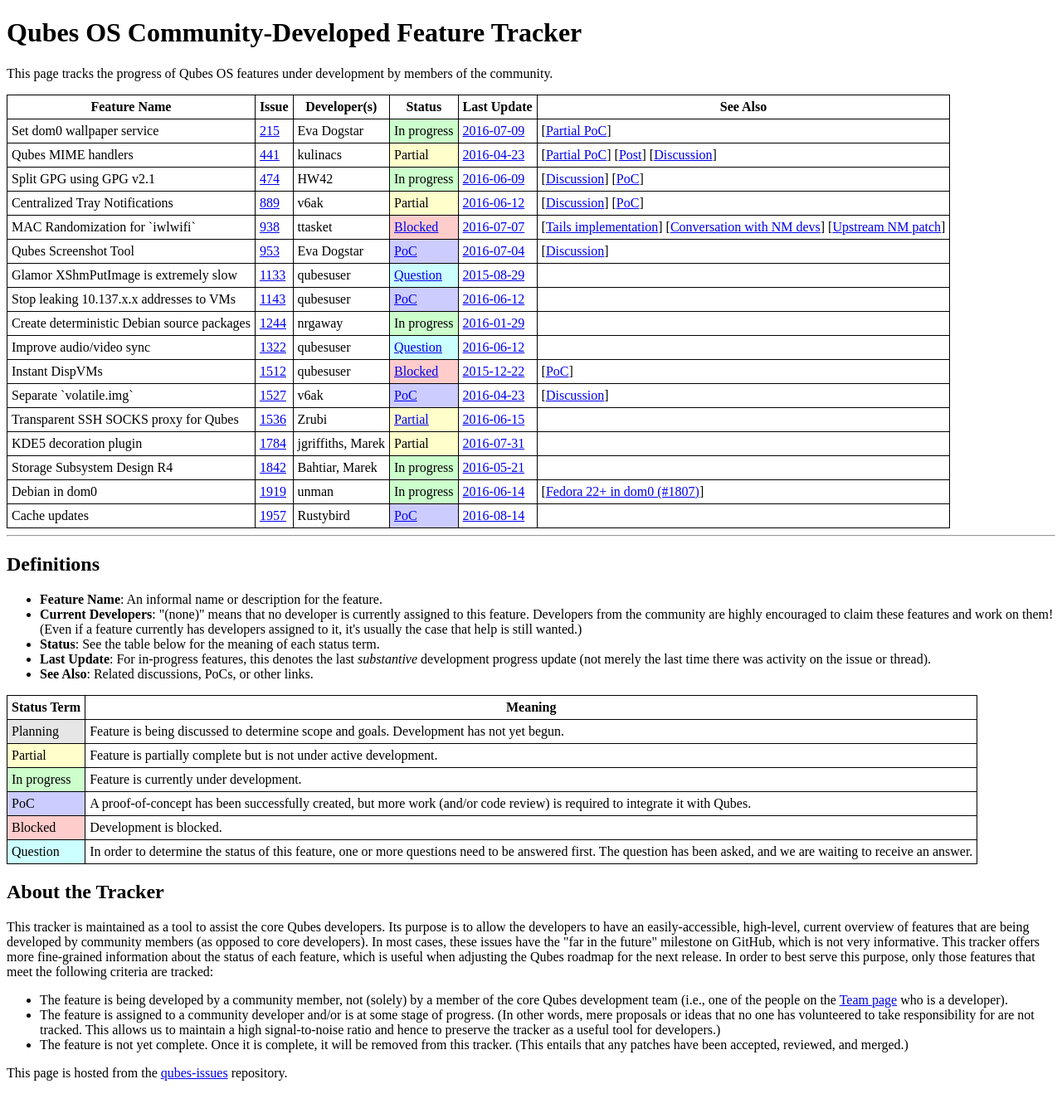
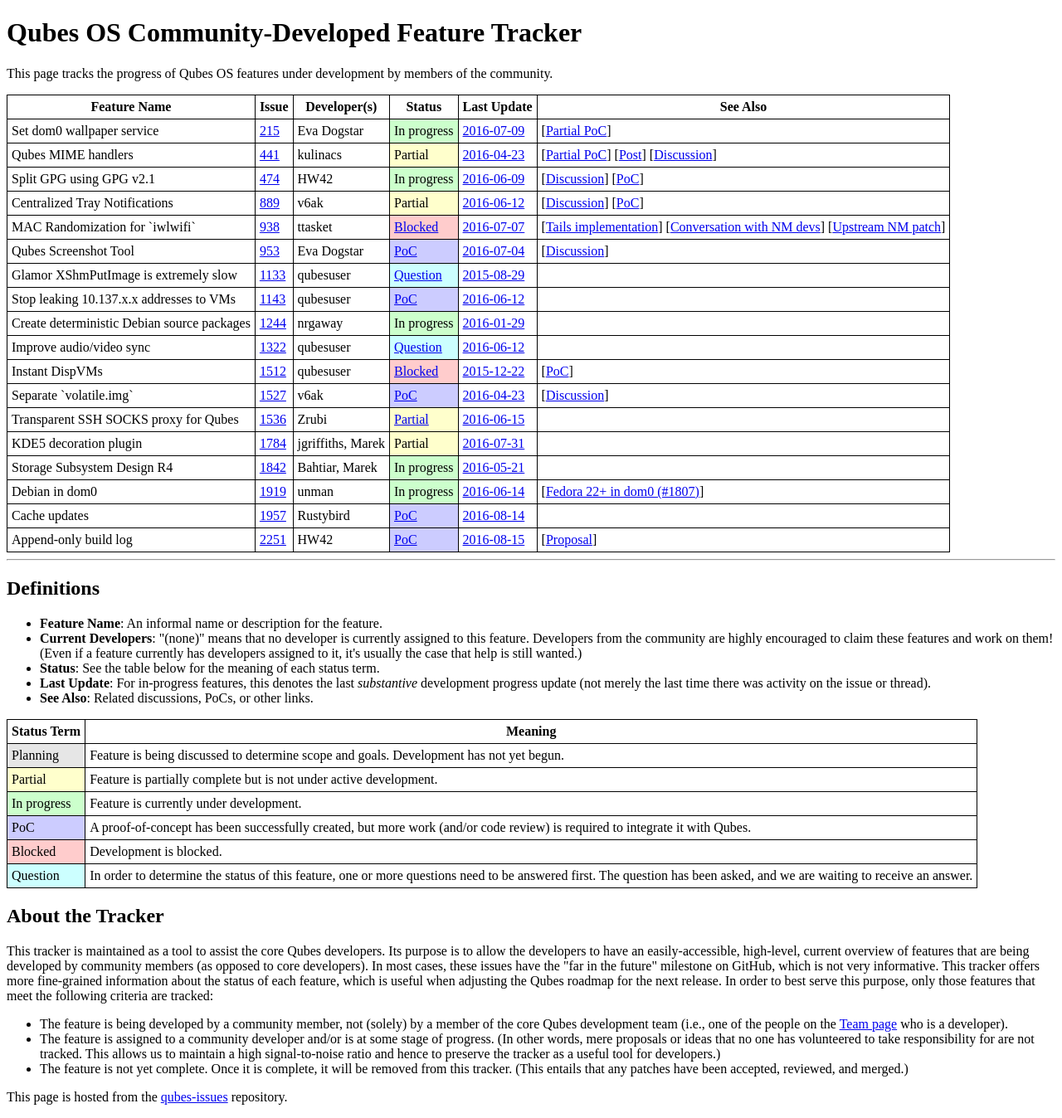
Before and after one commit to QubesOS/qubes-issues, a Jekyll site: the page built from index.md, in a window 1280 px wide. Shown: the whole page at 83% size. Built offline with Jekyll 4.4.1, drawn with Linux system fonts in a browser that asks for light colours; before the commit the page ends 1319 px from its top, so only the background shows below that.

Commit message:
Track #2251

```diff
--- a/_data/features.yml
+++ b/_data/features.yml
@@ -258,3 +258,18 @@
     url    :
   - desc   :
     url    :
+
+- name   : Append-only build log
+  issue  : 2251
+  devs   : HW42
+  status :
+    term   : PoC
+    url    : https://13754266818915104063.googlegroups.com/attach/5794c2db0ce3c/0001-add-tools-for-append-only-build-logs.patch?part=0.1&view=1&vt=ANaJVrHOx9BvtI1hGei8mvvxhjd0RqMPjh7rRjh5W9YJ74Yo7IpbWunCNy5niTknOc-SQ8ny2HfC40Wzlz9Sg1J94DcujOpIyKGq8g3WfxlPUGs3YHp1EW4
+  updated:
+    date   : 2016-08-15
+    url    : https://groups.google.com/d/msgid/qubes-devel/491be700-6772-5db6-4b7f-1571df969e9f%40ipsumj.de
+  info   :
+  - desc   : Proposal
+    url    : https://www.qubes-os.org/news/2016/05/30/build-security/#proposal-for-true-append-only-build-process-logging
+  - desc   :
+    url    :
```
